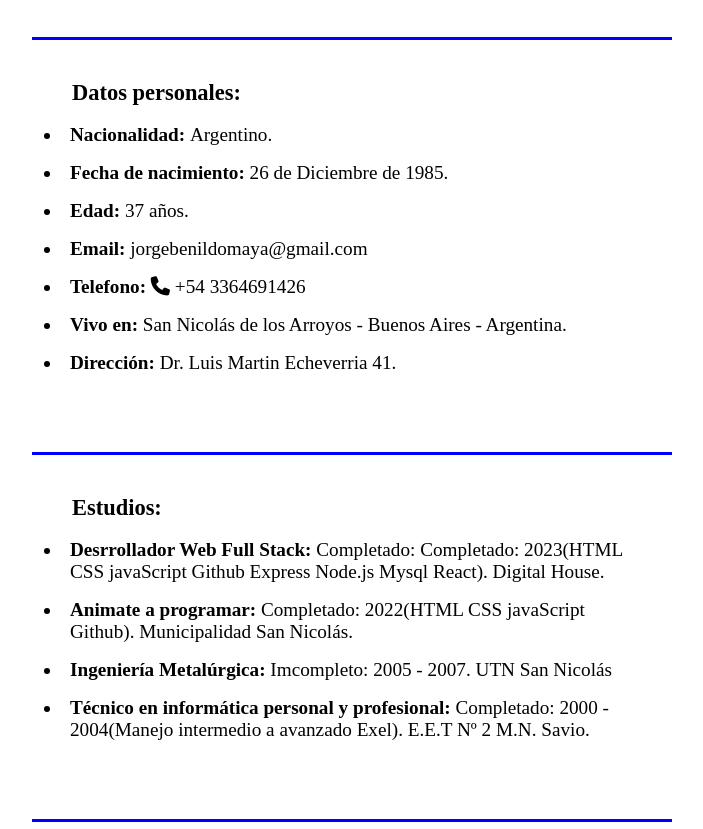
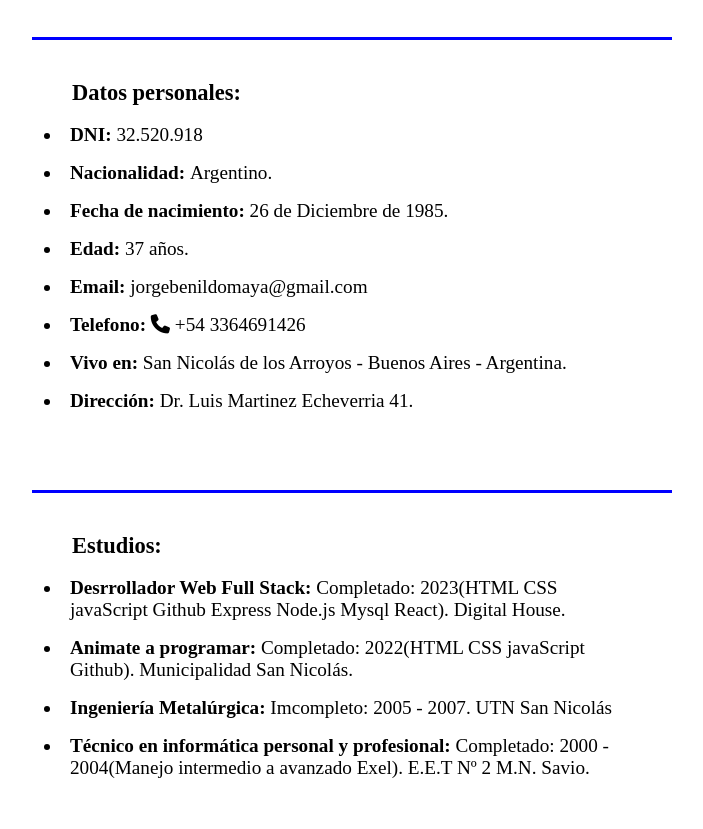
Before and after one commit to jorge85amaya/curriculumVitae, a plain HTML site: page index.html in a window 1280 px wide. Shown: the part 368-1197 px from the top of the page, without its empty margins (248-951 px from the left). Drawn offline with Linux system fonts and the light colour scheme.

Commit message:
Correccion

```diff
--- a/index.html
+++ b/index.html
@@ -22,17 +22,18 @@
         </div>
         <ul>
             <h3>Datos personales: </h3>
+            <li><strong>DNI: </strong>32.520.918</li>
             <li><strong>Nacionalidad: </strong>Argentino.</li>
             <li><strong>Fecha de nacimiento: </strong>26 de Diciembre de 1985.</li>
             <li><strong>Edad: </strong>37 años.</li>
             <li><strong>Email: </strong>jorgebenildomaya@gmail.com</li>
             <li><strong>Telefono: </strong><i class="fa-solid fa-phone"></i> +54 3364691426</li>
             <li><strong>Vivo en: </strong>San Nicolás de los Arroyos - Buenos Aires - Argentina.</li>
-            <li><strong>Dirección: </strong>Dr. Luis Martin Echeverria 41.</li>
+            <li><strong>Dirección: </strong>Dr. Luis Martinez Echeverria 41.</li>
         </ul>
         <ul>
             <h3>Estudios: </h3>
-            <li><strong>Desrrollador Web Full Stack: </strong>Completado: Completado: 2023(HTML CSS javaScript Github Express Node.js Mysql React). Digital House.</li>
+            <li><strong>Desrrollador Web Full Stack: </strong>Completado: 2023(HTML CSS javaScript Github Express Node.js Mysql React). Digital House.</li>
             <li><strong>Animate a programar: </strong>Completado: 2022(HTML CSS javaScript Github). Municipalidad San Nicolás.</li>
             <li><strong>Ingeniería Metalúrgica: </strong> Imcompleto: 2005 - 2007. UTN San Nicolás</li>
             <li><strong>Técnico en informática personal y profesional: </strong> Completado: 2000 - 2004(Manejo intermedio a avanzado Exel). E.E.T Nº 2 M.N. Savio.</li>
```
